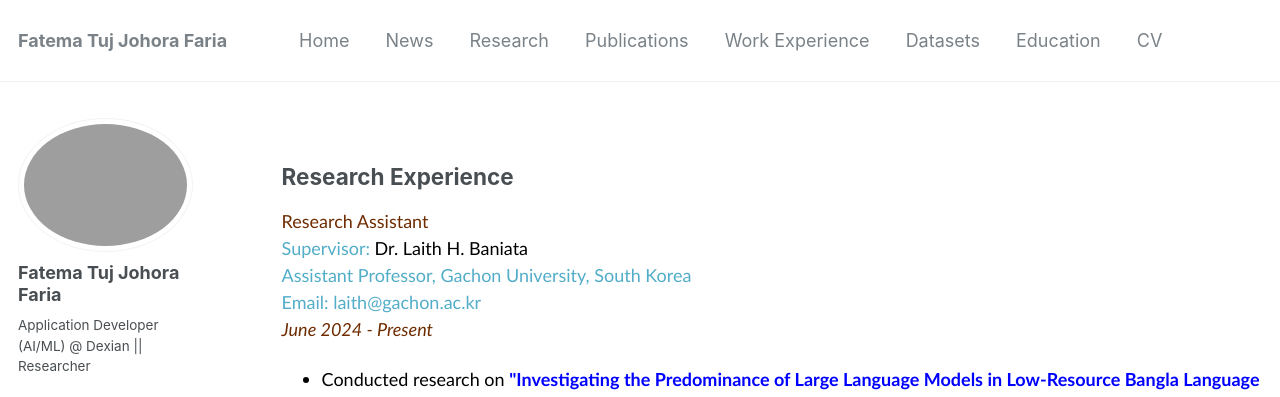
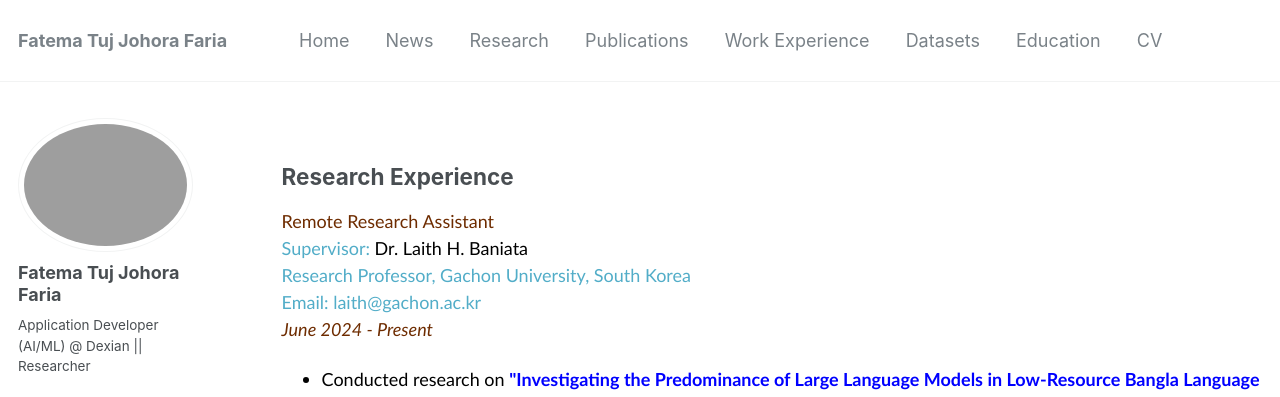
Before and after one commit to fatemafaria142/fatemafaria142.github.io, a Jekyll site: the page built from _pages/work.md, in a window 1280 px wide and 900 px high. Shown: the top 397 px of the window. Built offline with Jekyll 4.4.1, drawn with Linux system fonts in a browser that asks for light colours; some web fonts are replaced.

Commit message:
Update work

```diff
--- a/_pages/work.md
+++ b/_pages/work.md
@@ -6,9 +6,9 @@ title: ""
 
 ## Research Experience
 <span style="font-family:Trebuchet MS; color:black;">
-<span style="color:#6E2C00">Research Assistant</span><br/>
+<span style="color:#6E2C00">Remote Research Assistant</span><br/>
 [Supervisor: <span style="color:black; display:inline;"> Dr. Laith H. Baniata </span>](https://www.researchgate.net/profile/Laith-Baniata)<br/>
-[Assistant Professor, Gachon University, South Korea](https://www.gachon.ac.kr/sites/eng/index.do/)<br/>
+[Research Professor, Gachon University, South Korea](https://www.gachon.ac.kr/sites/eng/index.do/)<br/>
 [Email: laith@gachon.ac.kr](mailto:laith@gachon.ac.kr)<br/>
 <span style="color:#6E2C00"><em>June 2024 - Present</em></span>
 <ul style="font-family:Trebuchet MS; color:black;">
```
